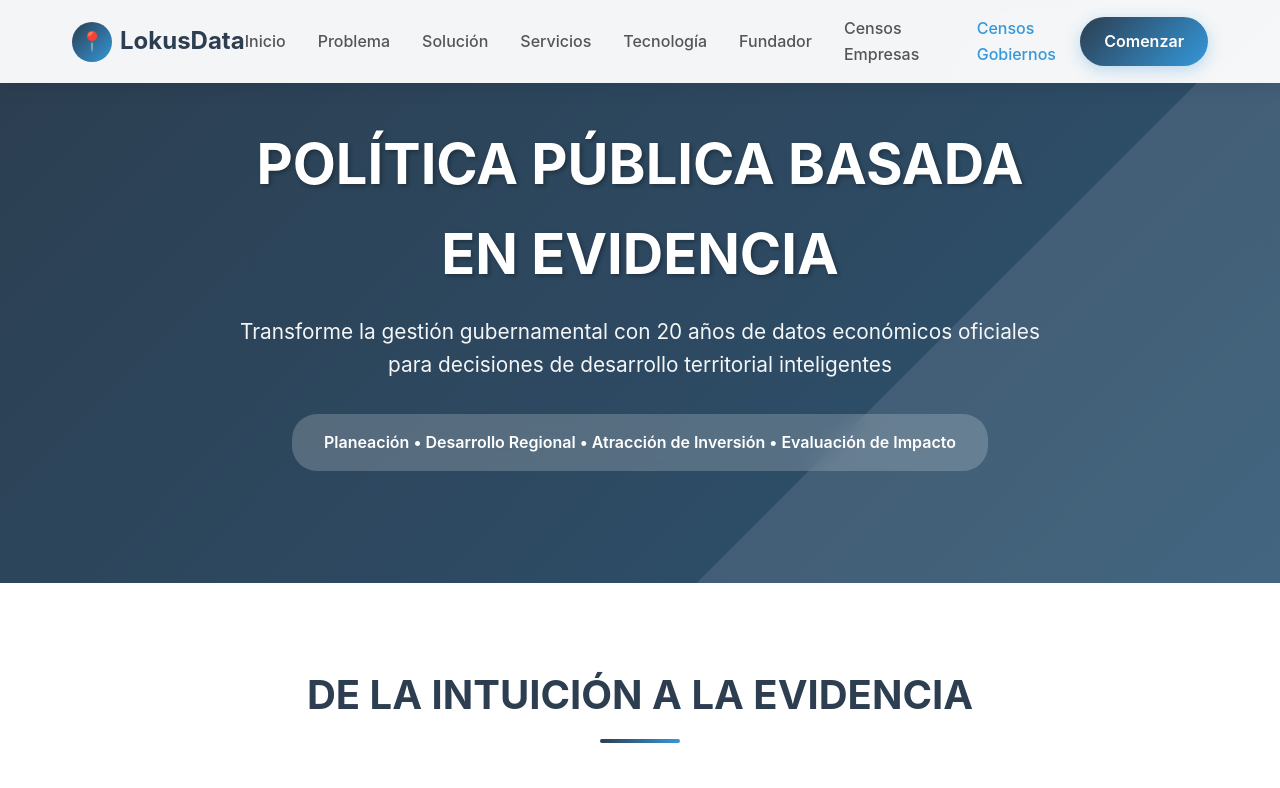
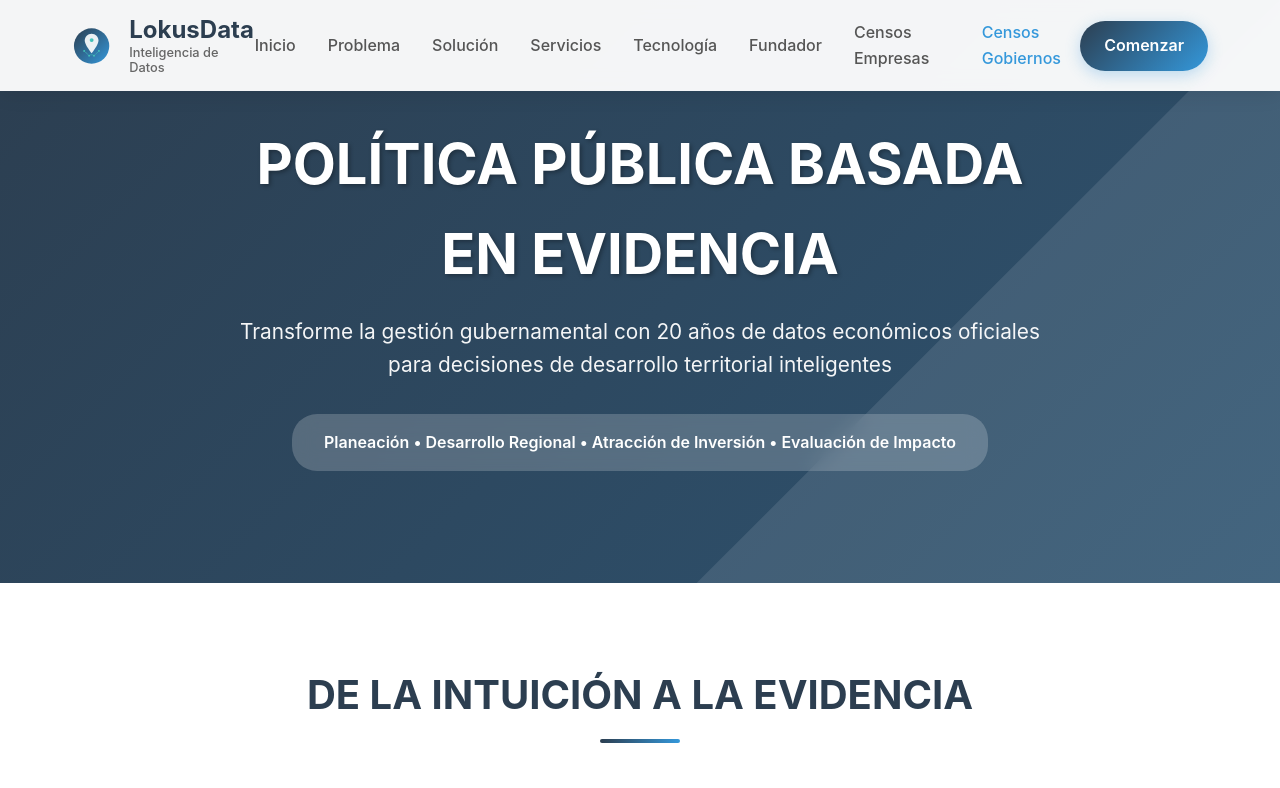
Before and after one commit to gobiernodigitaleinnovacion/lokusdata, a plain HTML site: page censos-gobiernos.html in a window 1280 px wide. Shown: the top 788 px of the page. Drawn offline with Linux system fonts and the light colour scheme.

Commit message:
Update censos-gobiernos.html

```diff
--- a/censos-gobiernos.html
+++ b/censos-gobiernos.html
@@ -50,16 +50,22 @@
             text-decoration: none;
         }
 
-        .logo-icon {
-            width: 40px;
-            height: 40px;
-            background: linear-gradient(135deg, #2c3e50, #3498db);
-            border-radius: 50%;
+        .logo-text {
             display: flex;
-            align-items: center;
-            justify-content: center;
-            color: white;
-            font-size: 1.2rem;
+            flex-direction: column;
+            line-height: 1.2;
+        }
+
+        .logo-main {
+            font-size: 1.5rem;
+            font-weight: 700;
+            color: #2c3e50;
+        }
+
+        .logo-sub {
+            font-size: 0.8rem;
+            color: #666;
+            font-weight: 500;
         }
 
         .nav-links {
@@ -468,8 +474,43 @@
     <nav class="navbar">
         <div class="nav-container">
             <a href="/" class="logo">
-                <div class="logo-icon">📍</div>
-                <span>LokusData</span>
+                <svg class="logo-svg" viewBox="0 0 80 80" xmlns="http://www.w3.org/2000/svg" style="width: 40px; height: 40px; margin-right: 10px;">
+                    <defs>
+                        <linearGradient id="headerBgGradient" x1="0%" y1="0%" x2="100%" y2="100%">
+                            <stop offset="0%" style="stop-color:#2c3e50;stop-opacity:1" />
+                            <stop offset="100%" style="stop-color:#3498db;stop-opacity:1" />
+                        </linearGradient>
+                        <linearGradient id="headerDataGradient" x1="0%" y1="0%" x2="100%" y2="100%">
+                            <stop offset="0%" style="stop-color:#4fd1c7;stop-opacity:1" />
+                            <stop offset="100%" style="stop-color:#38b2ac;stop-opacity:1" />
+                        </linearGradient>
+                    </defs>
+
+                    <!-- Círculo de fondo -->
+                    <circle cx="40" cy="40" r="36" fill="url(#headerBgGradient)"/>
+
+                    <!-- Símbolo de ubicación estilizado -->
+                    <path d="M40 15 C32 15 26 21 26 29 C26 35 32 45 40 55 C48 45 54 35 54 29 C54 21 48 15 40 15 Z"
+                          fill="white" opacity="0.9"/>
+
+                    <!-- Punto central de ubicación -->
+                    <circle cx="40" cy="28" r="4" fill="url(#headerDataGradient)"/>
+
+                    <!-- Elementos de datos (puntos conectados) -->
+                    <circle cx="25" cy="50" r="2" fill="url(#headerDataGradient)"/>
+                    <circle cx="35" cy="60" r="2" fill="url(#headerDataGradient)"/>
+                    <circle cx="45" cy="60" r="2" fill="url(#headerDataGradient)"/>
+                    <circle cx="55" cy="50" r="2" fill="url(#headerDataGradient)"/>
+
+                    <!-- Líneas de conexión (representando flujo de datos) -->
+                    <path d="M27 52 L33 58 M37 58 L43 58 M47 58 L53 52"
+                          stroke="url(#headerDataGradient)" stroke-width="1.5" fill="none" opacity="0.8"/>
+                </svg>
+
+                <div class="logo-text">
+                    <div class="logo-main">LokusData</div>
+                    <div class="logo-sub">Inteligencia de Datos</div>
+                </div>
             </a>
             <ul class="nav-links">
                 <li><a href="/">Inicio</a></li>
```
